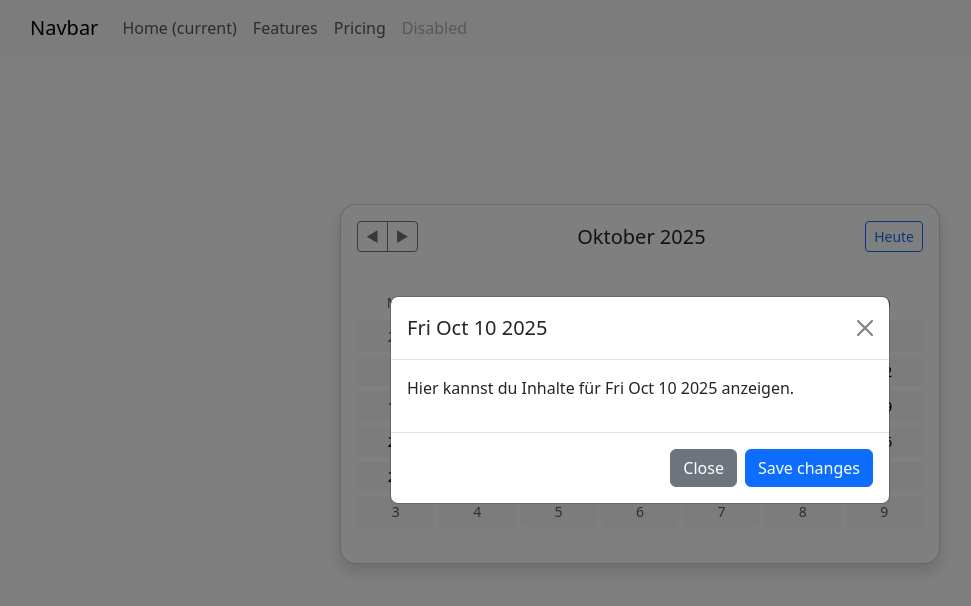
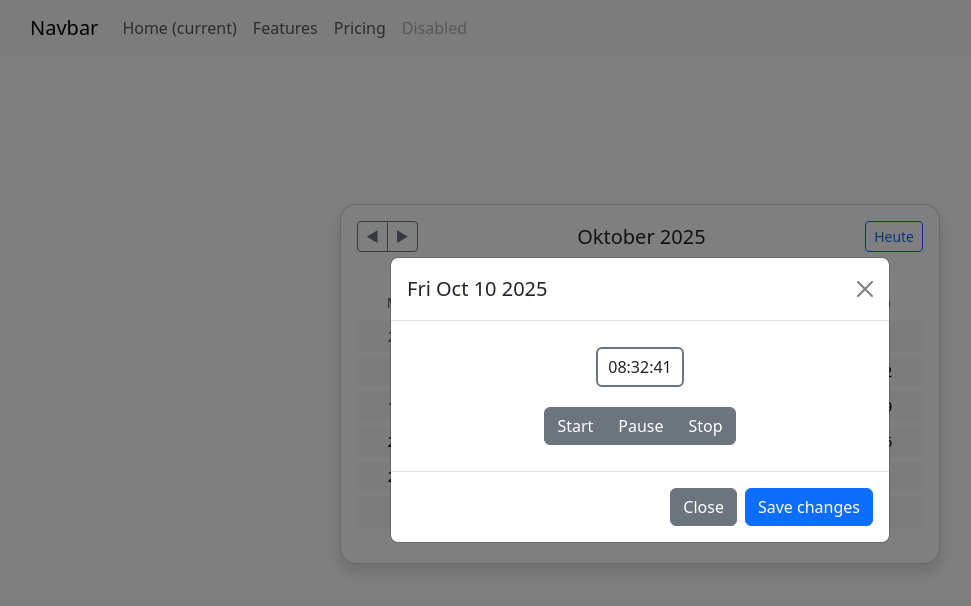
Before and after one commit to AndreiButalov/zeiterfassung_react, a React (Vite) app in the folder frontend/: page / in a window 1280 px wide. Both pictures are taken after a click on the button "10". Shown: the top 606 px of the page, without its empty margins (0-971 px from the left). Built offline with nearby package versions, Linux system fonts and the light colour scheme.

Commit message:
add Timer_recorderComponent, add curren time

```diff
--- a/frontend/src/components/Day/Day.jsx
+++ b/frontend/src/components/Day/Day.jsx
@@ -1,4 +1,5 @@
 import React from 'react'
+import Time_recorder from '../Time_recorder/Time_recorder';
 
 
 const Day = ({ date, show, onClose }) => {
@@ -26,7 +27,7 @@ const Day = ({ date, show, onClose }) => {
                   <button type="button" className="btn-close" onClick={onClose}></button>
                 </div>
                 <div className="modal-body">
-                  <p>Hier kannst du Inhalte für {date.toDateString()} anzeigen.</p>
+                  <Time_recorder/>
                 </div>
                 <div className="modal-footer">
                   <button type="button" className="btn btn-secondary" onClick={onClose}>
--- /dev/null
+++ b/frontend/src/components/Time_recorder/Time_recorder.css
@@ -0,0 +1,20 @@
+.time_recorder_button_group {
+    display: flex;
+    justify-content: center;
+    align-items: center;
+    margin-bottom: 10px;
+}
+
+.time_recorder_current_time {
+    display: flex;
+    justify-content: center;
+    align-items: center;
+    margin-bottom: 20px;
+    margin-top: 10px;
+}
+
+.current_time {
+    border: 2px solid #6C757D;
+    padding: 6px 10px;
+    border-radius: 6px;
+}
--- /dev/null
+++ b/frontend/src/components/Time_recorder/Time_recorder.jsx
@@ -0,0 +1,42 @@
+import React, { useEffect, useState } from 'react'
+import './Time_recorder.css'
+
+const Time_recorder = () => {
+
+    const [currentTime, setCurrentTime] = useState('');
+
+    useEffect(() => {
+        const updateTime = () => {
+            const now = new Date();
+            const timeString = now.toLocaleTimeString('de-DE', { hour12: false });
+            setCurrentTime(timeString);
+        };
+
+        updateTime();
+        const interval = setInterval(updateTime, 1000);
+
+        return () => clearInterval(interval);
+    }, []);
+
+
+    return (
+        <div>
+            <div className='time_recorder_button_section'>
+                <div className='time_recorder_current_time'>
+                    <div className='current_time'>
+                        {currentTime}
+                    </div>
+                </div>
+                <div className='time_recorder_button_group'>
+                    <div className="btn-group" role="group" aria-label="Basic example">
+                        <button type="button" className="btn btn-secondary">Start</button>
+                        <button type="button" className="btn btn-secondary">Pause</button>
+                        <button type="button" className="btn btn-secondary">Stop</button>
+                    </div>
+                </div>
+            </div>
+        </div>
+    )
+}
+
+export default Time_recorder
```
